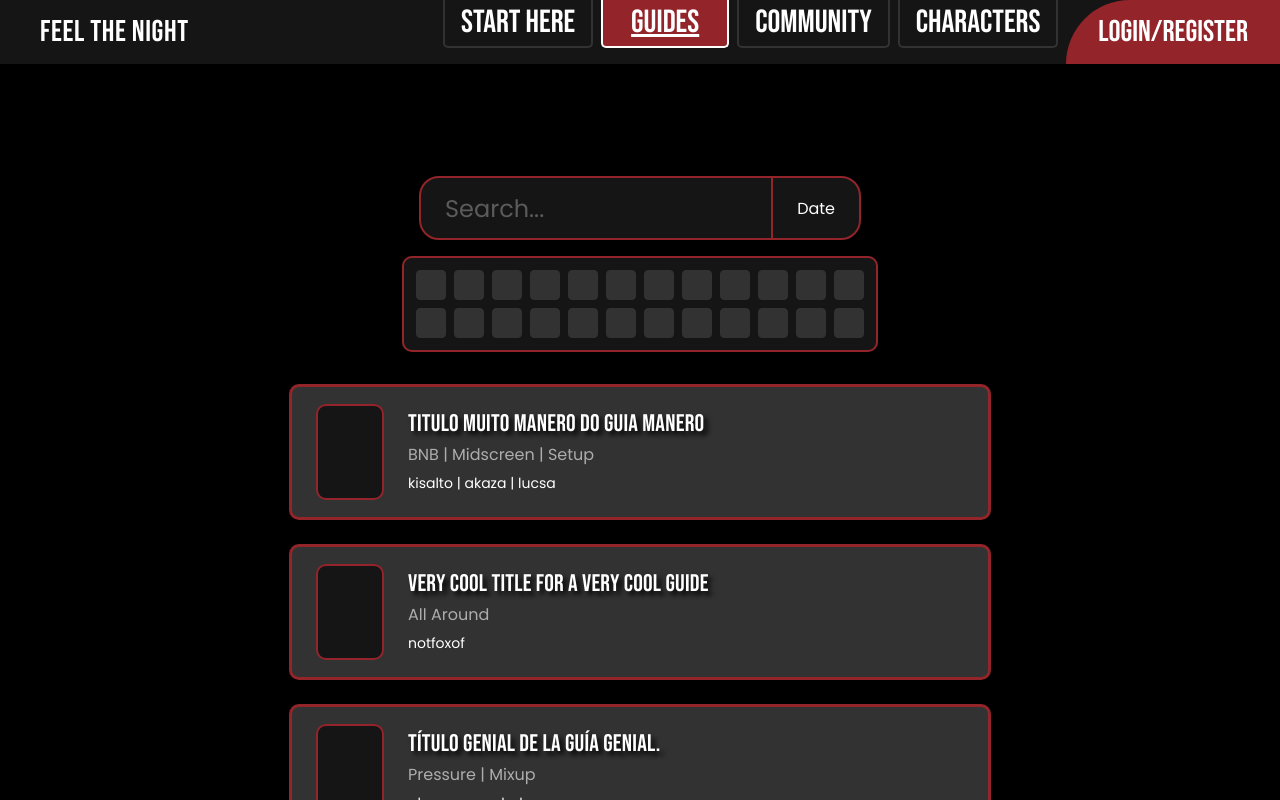
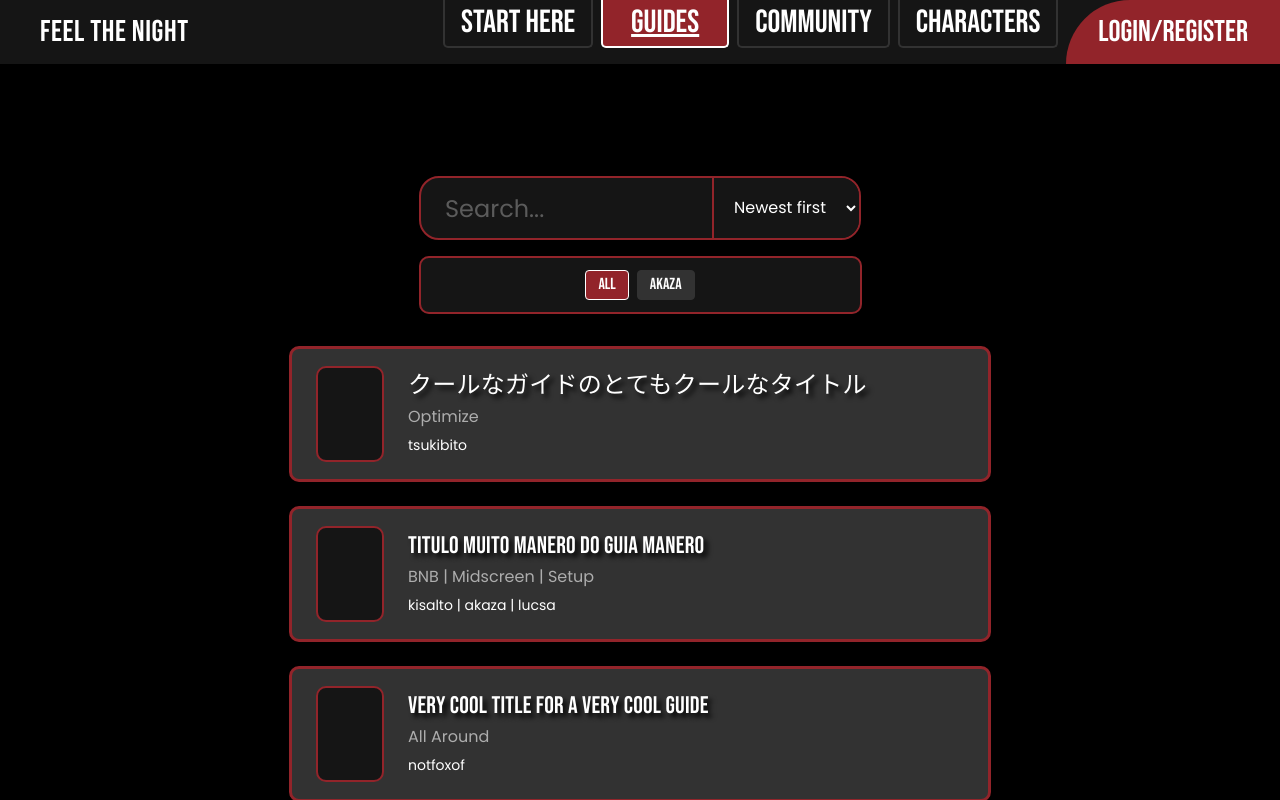
Before and after one commit to Feel-The-Night/Feel-The-Night-Frontend, a React (Vite) app: page /guides in a window 1280 px wide. Shown: the top 800 px of the page. Built offline with nearby package versions, Linux system fonts and the light colour scheme.

Commit message:
feat: add guide search and filters

```diff
--- a/src/pages/Guides/Guides.module.css
+++ b/src/pages/Guides/Guides.module.css
@@ -58,10 +58,10 @@
 
 .sort {
   height: 100%;
-  padding-inline: var(--space-6);
+  padding-inline: var(--space-4);
   border: none;
   border-left: var(--border-width-sm) solid var(--color-accent);
-  background: transparent;
+  background-color: var(--color-bg-elevated);
   font-family: var(--font-body);
   font-size: var(--font-size-body);
   color: var(--color-text);
@@ -73,10 +73,12 @@
   background-color: var(--color-surface-hover);
 }
 
-/* Character filter panel - Figma node 143:3 (443x90, 2 rows of 12 slots) */
+/* Character filter panel - Figma node 143:3.
+   The design draws 30x30 icon slots; until the roster and its art exist the
+   slots carry the character name, so they size to their label. */
 .filters {
-  display: grid;
-  grid-template-columns: repeat(12, 30px);
+  display: flex;
+  flex-wrap: wrap;
   gap: var(--space-2);
   justify-content: center;
   width: 100%;
@@ -89,18 +91,30 @@
 }
 
 .characterSlot {
-  width: 30px;
+  min-width: 30px;
   height: 30px;
-  padding: 0;
+  padding-inline: var(--space-3);
   border: 1px solid var(--color-border);
   border-radius: var(--radius-sm);
   background-color: var(--color-surface);
+  font-family: var(--font-display);
+  font-size: var(--font-size-body);
+  line-height: 1;
+  text-transform: uppercase;
+  color: var(--color-text);
   cursor: pointer;
-  transition: background-color var(--transition-fast);
+  transition: background-color var(--transition-fast),
+    border-color var(--transition-fast);
 }
 
 .characterSlot:hover {
   background-color: var(--color-surface-hover);
+}
+
+/* Same active treatment as the top bar: accent fill, white outline. */
+.characterSlotActive {
+  background-color: var(--color-accent);
+  border-color: var(--color-text);
 }
 
 .list {
@@ -125,8 +139,27 @@
   white-space: nowrap;
 }
 
-@media (max-width: 40rem) {
-  .filters {
-    grid-template-columns: repeat(6, 30px);
-  }
+.empty {
+  width: 100%;
+  max-width: 702px;
+  padding: var(--space-12) var(--space-6);
+  border: var(--border-width-md) dashed var(--color-accent);
+  border-radius: var(--radius-md);
+  text-align: center;
 }
+
+.emptyTitle {
+  margin: 0 0 var(--space-2);
+  font-family: var(--font-display);
+  font-size: var(--font-size-section);
+  line-height: 1.1;
+  text-transform: uppercase;
+  color: var(--color-text-accent);
+}
+
+.emptyText {
+  margin: 0;
+  max-width: none;
+  font-size: var(--font-size-body);
+  color: var(--color-text-muted);
+}
--- a/src/pages/Guides/Guides.tsx
+++ b/src/pages/Guides/Guides.tsx
@@ -1,40 +1,45 @@
-import GuideCard, { type Guide } from './GuideCard'
+import { useMemo, useState } from 'react'
+
+import GuideCard from './GuideCard'
+import {
+  ALL_CHARACTERS,
+  guideCharacters,
+  guides,
+  matchesSearch,
+  sortGuides,
+  sortOptions,
+  type CharacterFilter,
+  type GuideSort,
+} from './guides.data'
 import styles from './Guides.module.css'
 
-/** Sample rows drawn in the Figma file, kept in their original languages. */
-const guides: Guide[] = [
-  {
-    title: 'Titulo muito manero do guia manero',
-    tags: ['BNB', 'Midscreen', 'Setup'],
-    author: 'kisalto | akaza | lucsa',
-  },
-  {
-    title: 'Very cool title for a very cool guide',
-    tags: ['All Around'],
-    author: 'notfoxof',
-  },
-  {
-    title: 'Título genial de la guía genial.',
-    tags: ['Pressure', 'Mixup'],
-    author: 'algum espanhol',
-  },
-  {
-    title: 'クールなガイドのとてもクールなタイトル',
-    tags: ['Optimize'],
-    author: 'tsukibito',
-  },
-]
+export default function Guides() {
+  const [search, setSearch] = useState('')
+  const [character, setCharacter] = useState<CharacterFilter>(ALL_CHARACTERS)
+  const [sort, setSort] = useState<GuideSort>('newest')
 
-/** 24 character slots are drawn in the filter panel; the roster is not defined yet. */
-const characterSlots = Array.from({ length: 24 }, (_, index) => index + 1)
+  const visibleGuides = useMemo(() => {
+    const query = search.trim().toLowerCase()
 
-export default function Guides() {
+    const filtered = guides.filter((guide) => {
+      const matchesCharacter =
+        character === ALL_CHARACTERS || guide.character === character
+      return matchesCharacter && (query === '' || matchesSearch(guide, query))
+    })
+
+    return sortGuides(filtered, sort)
+  }, [search, character, sort])
+
+  const characterFilters: CharacterFilter[] = [
+    ALL_CHARACTERS,
+    ...guideCharacters,
+  ]
+
   return (
     <section className={styles.page}>
       <h1 className={styles.srOnly}>Guides</h1>
 
       <div className={styles.panel}>
-        {/* Layout only - search, sorting and filtering are a separate issue. */}
         <div className={styles.toolbar}>
           <div className={styles.searchRow}>
             <input
@@ -42,32 +47,57 @@ export default function Guides() {
               type="search"
               placeholder="Search..."
               aria-label="Search guides"
+              value={search}
+              onChange={(event) => setSearch(event.target.value)}
             />
-            <button className={styles.sort} type="button">
-              Date
-            </button>
+            <select
+              className={styles.sort}
+              aria-label="Sort guides by date"
+              value={sort}
+              onChange={(event) => setSort(event.target.value as GuideSort)}
+            >
+              {sortOptions.map((option) => (
+                <option key={option.value} value={option.value}>
+                  {option.label}
+                </option>
+              ))}
+            </select>
           </div>
 
           <fieldset className={styles.filters}>
             <legend className={styles.srOnly}>Filter by character</legend>
-            {characterSlots.map((slot) => (
+            {characterFilters.map((filter) => (
               <button
-                className={styles.characterSlot}
-                key={slot}
+                className={`${styles.characterSlot} ${
+                  filter === character ? styles.characterSlotActive : ''
+                }`}
+                key={filter}
                 type="button"
-                aria-label={`Character ${slot}`}
-              />
+                aria-pressed={filter === character}
+                onClick={() => setCharacter(filter)}
+              >
+                {filter === ALL_CHARACTERS ? 'All' : filter}
+              </button>
             ))}
           </fieldset>
         </div>
 
-        <ul className={styles.list}>
-          {guides.map((guide) => (
-            <li key={guide.title}>
-              <GuideCard {...guide} />
-            </li>
-          ))}
-        </ul>
+        {visibleGuides.length > 0 ? (
+          <ul className={styles.list}>
+            {visibleGuides.map((guide) => (
+              <li key={guide.id}>
+                <GuideCard {...guide} />
+              </li>
+            ))}
+          </ul>
+        ) : (
+          <div className={styles.empty}>
+            <p className={styles.emptyTitle}>No guides found</p>
+            <p className={styles.emptyText}>
+              Try changing your search or filters.
+            </p>
+          </div>
+        )}
       </div>
     </section>
   )
--- /dev/null
+++ b/src/pages/Guides/guides.data.ts
@@ -0,0 +1,103 @@
+/**
+ * Guides shown on /guides.
+ *
+ * The four entries are the sample rows drawn in the Figma file (node 142:3),
+ * kept in their original languages.
+ *
+ * Two fields are NOT in the Figma file and exist only so sorting and the
+ * character filter have something to work on:
+ *   - `date`    placeholder publication dates
+ *   - `character` only "Akaza" appears anywhere in the design; the rest are
+ *                 null until the roster is defined
+ * Replace both once the real data exists.
+ */
+
+/** Characters with at least one guide. Add a name here as the roster grows. */
+export type GuideCharacter = 'Akaza'
+
+export type Guide = {
+  id: string
+  title: string
+  author: string
+  tags: string[]
+  character: GuideCharacter | null
+  /** ISO date (YYYY-MM-DD), used for sorting only. */
+  date: string
+  /** Character thumbnail exported from Figma. See src/assets/README.md. */
+  thumbnail?: string
+}
+
+export const ALL_CHARACTERS = 'all'
+
+export type CharacterFilter = typeof ALL_CHARACTERS | GuideCharacter
+
+export type GuideSort = 'newest' | 'oldest'
+
+export const guides: Guide[] = [
+  {
+    id: 'guia-manero',
+    title: 'Titulo muito manero do guia manero',
+    author: 'kisalto | akaza | lucsa',
+    tags: ['BNB', 'Midscreen', 'Setup'],
+    character: 'Akaza',
+    date: '2026-09-08',
+  },
+  {
+    id: 'very-cool-guide',
+    title: 'Very cool title for a very cool guide',
+    author: 'notfoxof',
+    tags: ['All Around'],
+    character: null,
+    date: '2026-08-21',
+  },
+  {
+    id: 'guia-genial',
+    title: 'Título genial de la guía genial.',
+    author: 'algum espanhol',
+    tags: ['Pressure', 'Mixup'],
+    character: null,
+    date: '2026-07-02',
+  },
+  {
+    id: 'cool-guide-jp',
+    title: 'クールなガイドのとてもクールなタイトル',
+    author: 'tsukibito',
+    tags: ['Optimize'],
+    character: null,
+    date: '2026-09-15',
+  },
+]
+
+/** Character buttons are derived from the guides, so the filter never offers
+    a character with no guides behind it. */
+export const guideCharacters: GuideCharacter[] = Array.from(
+  new Set(
+    guides
+      .map((guide) => guide.character)
+      .filter((character): character is GuideCharacter => character !== null),
+  ),
+)
+
+export const sortOptions: { value: GuideSort; label: string }[] = [
+  { value: 'newest', label: 'Newest first' },
+  { value: 'oldest', label: 'Oldest first' },
+]
+
+export function matchesSearch(guide: Guide, query: string): boolean {
+  const haystack = [
+    guide.title,
+    guide.author,
+    guide.character ?? '',
+    ...guide.tags,
+  ]
+    .join(' ')
+    .toLowerCase()
+
+  return haystack.includes(query)
+}
+
+export function sortGuides(list: Guide[], sort: GuideSort): Guide[] {
+  return [...list].sort((a, b) =>
+    sort === 'newest' ? b.date.localeCompare(a.date) : a.date.localeCompare(b.date),
+  )
+}
```
Also changed, not shown: src/pages/Guides/GuideCard.tsx (+1 -8 lines).
